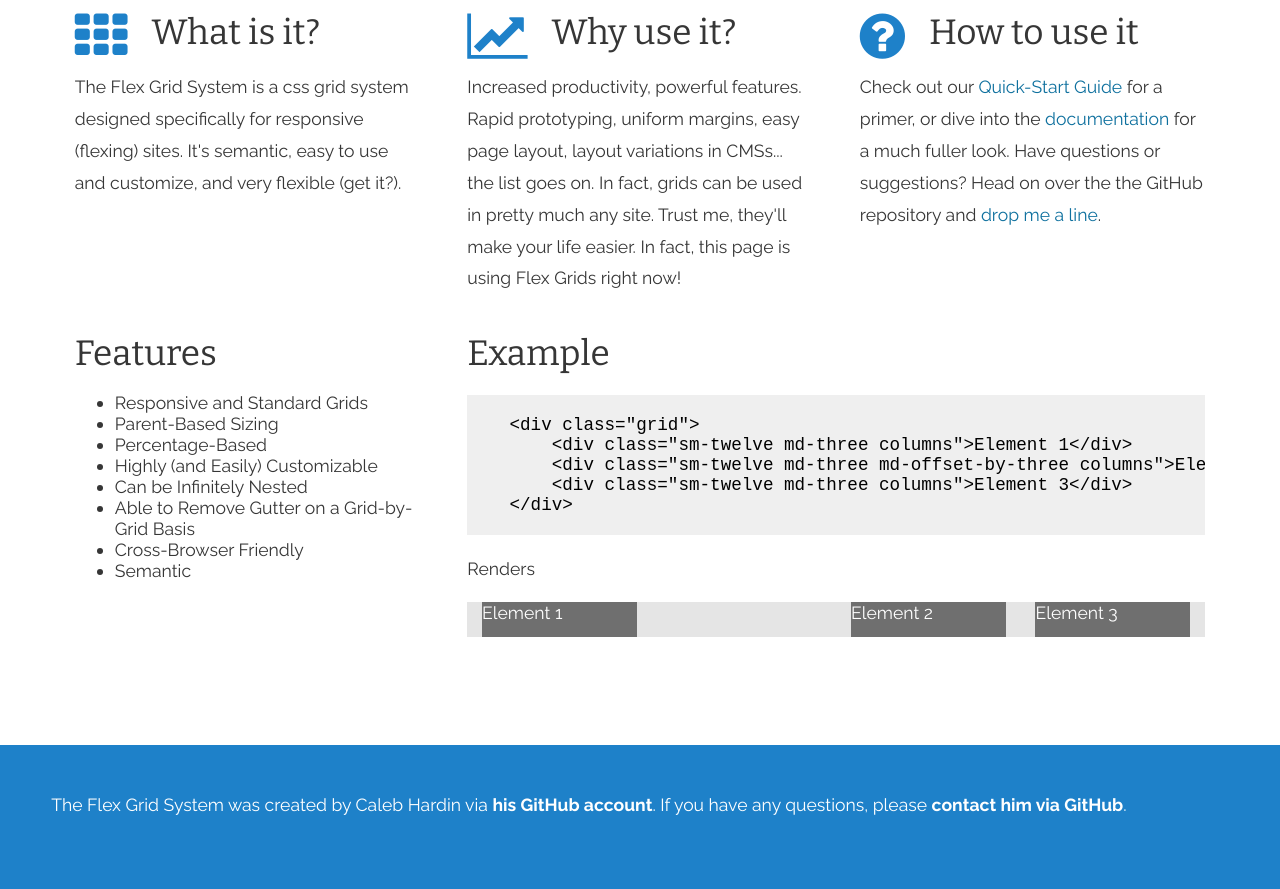
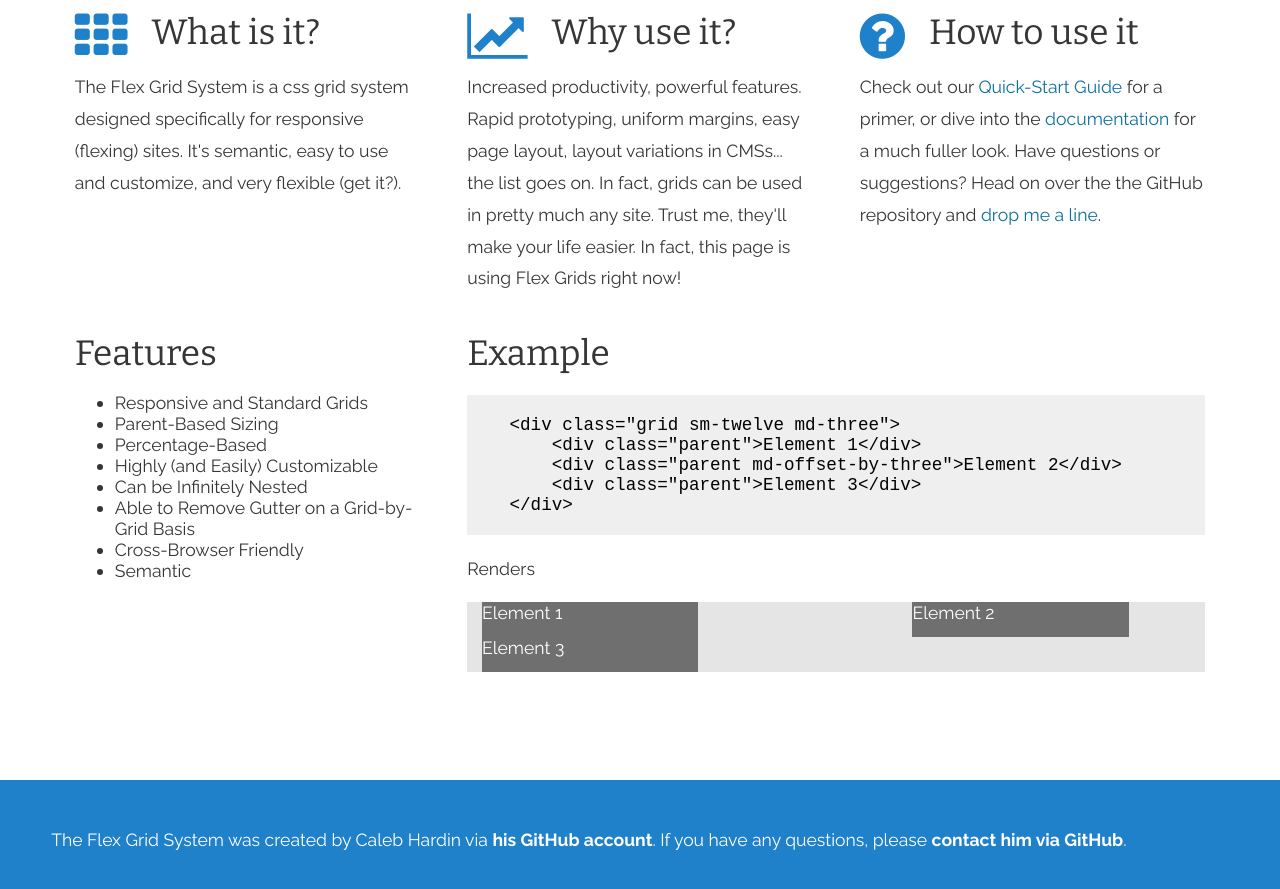
Before and after one commit to dartanian300/Flex-Grid-System, a Jekyll site: the page built from index.html, in a window 1280 px wide and 900 px high, scrolled down 647 px. Shown: the top 889 px of the window. Built offline with Jekyll 4.4.1, drawn with Linux system fonts in a browser that asks for light colours; nearby versions of some CDN libraries; before the commit the page ends 1512 px from its top, so only the background shows below that.

Commit message:
update grid

```diff
--- a/index.html
+++ b/index.html
@@ -57,19 +57,19 @@ layout: default
                         <h3>Example</h3>
                         <br>
                         <code>
-    &lt;div class="grid"&gt;
-        &lt;div class="sm-twelve md-three columns"&gt;Element 1&lt;/div&gt;
-        &lt;div class="sm-twelve md-three md-offset-by-three columns"&gt;Element 2&lt;/div&gt;
-        &lt;div class="sm-twelve md-three columns"&gt;Element 3&lt;/div&gt;
+    &lt;div class="grid sm-twelve md-three"&gt;
+        &lt;div class="parent"&gt;Element 1&lt;/div&gt;
+        &lt;div class="parent md-offset-by-three"&gt;Element 2&lt;/div&gt;
+        &lt;div class="parent"&gt;Element 3&lt;/div&gt;
     &lt;/div&gt;
                         </code>
 
                         <p>Renders</p>
 
-                        <div class="grid example">
-                            <div class="sm-twelve md-three columns">Element 1</div>
-                            <div class="sm-twelve md-three md-offset-by-three columns">Element 2</div>
-                            <div class="sm-twelve md-three columns">Element 3</div>
+                        <div class="grid example sm-twelve md-three">
+                            <div class="parent">Element 1</div>
+                            <div class="parent md-offset-by-three">Element 2</div>
+                            <div class="parent">Element 3</div>
                         </div>
                     </div><!-- /8 cols-->
                 </div><!-- /row -->
```
